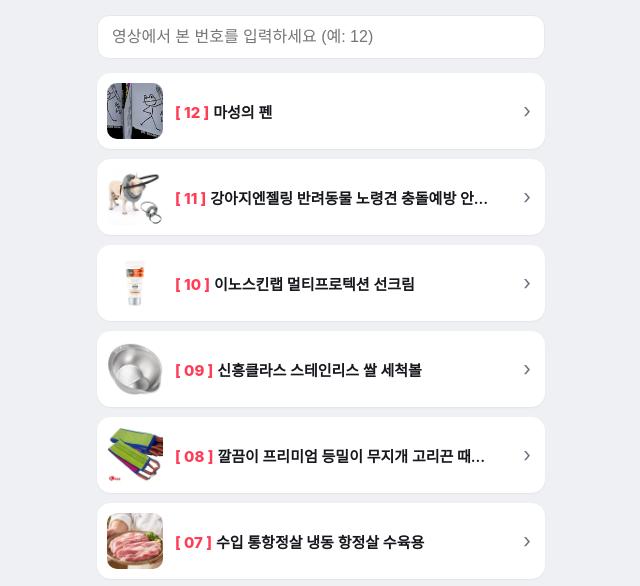
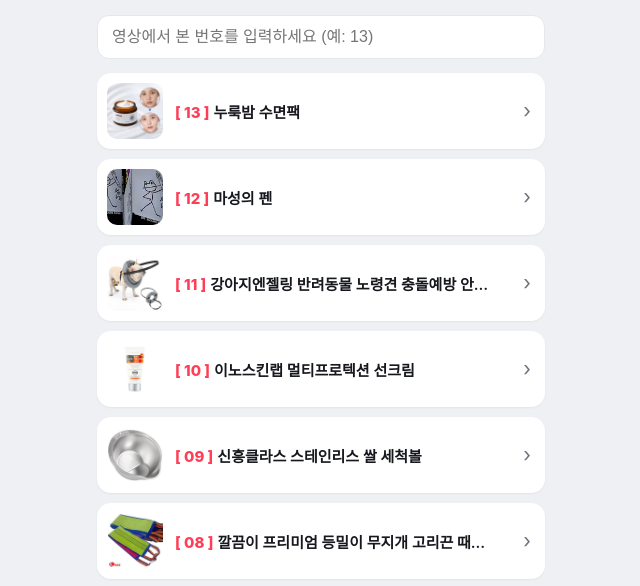
Before and after one commit to 9crisander51228-ui/shopping_kmp, a plain HTML site: page index.html in a window 1280 px wide. Shown: the part 177-763 px from the top of the page, without its empty margins (319-959 px from the left). Drawn offline with Linux system fonts and the light colour scheme.

Commit message:
links 2026-11-15 04:50

```diff
--- a/index.html
+++ b/index.html
@@ -25,8 +25,9 @@ a.it:active{transform:scale(.98)} a.it.hit{outline:3px solid var(--accent)}
 .disc{color:var(--sub);font-size:11px;text-align:center;margin-top:22px;line-height:1.5}
 </style></head><body><div class="wrap">
 <div class="head"><img class="av" src="avatar.jpg" alt=""><h1>K쇼핑</h1><div class="bio">@k쇼핑_kmp</div></div>
-<div class="find"><input id="q" inputmode="numeric" placeholder="영상에서 본 번호를 입력하세요 (예: 12)"></div>
+<div class="find"><input id="q" inputmode="numeric" placeholder="영상에서 본 번호를 입력하세요 (예: 13)"></div>
 <div id="list">
+<a class="it" id="n13" data-no="13" href="https://link.coupang.com/a/iGhS4FvBhA" target="_blank" rel="sponsored nofollow noopener"><img class="th" src="img/13.jpg" alt="" loading="lazy"><div class="tx"><div class="nm"><span class="no">[ 13 ]</span>누룩밤 수면팩</div></div><span class="go">›</span></a>
 <a class="it" id="n12" data-no="12" href="https://link.coupang.com/a/iGfXiHni7U" target="_blank" rel="sponsored nofollow noopener"><img class="th" src="img/12.jpg" alt="" loading="lazy"><div class="tx"><div class="nm"><span class="no">[ 12 ]</span>마성의 펜</div></div><span class="go">›</span></a>
 <a class="it" id="n11" data-no="11" href="https://link.coupang.com/a/iGdqQQ9gK4" target="_blank" rel="sponsored nofollow noopener"><img class="th" src="img/11.jpg" alt="" loading="lazy"><div class="tx"><div class="nm"><span class="no">[ 11 ]</span>강아지엔젤링 반려동물 노령견 충돌예방 안…</div></div><span class="go">›</span></a>
 <a class="it" id="n10" data-no="10" href="https://link.coupang.com/a/iFwDV7LsCi" target="_blank" rel="sponsored nofollow noopener"><img class="th" src="img/10.jpg" alt="" loading="lazy"><div class="tx"><div class="nm"><span class="no">[ 10 ]</span>이노스킨랩 멀티프로텍션 선크림</div></div><span class="go">›</span></a>
```
Also changed, not shown: img/13.jpg (added).
